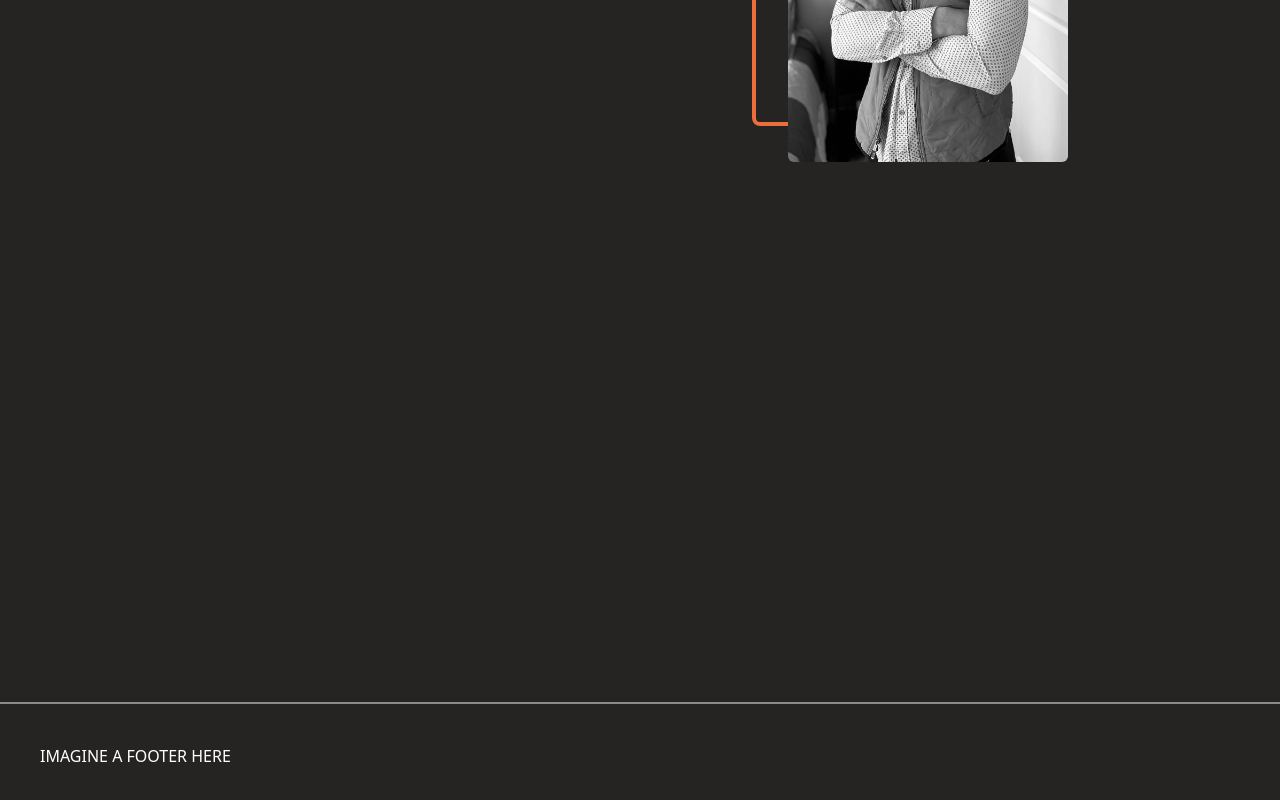
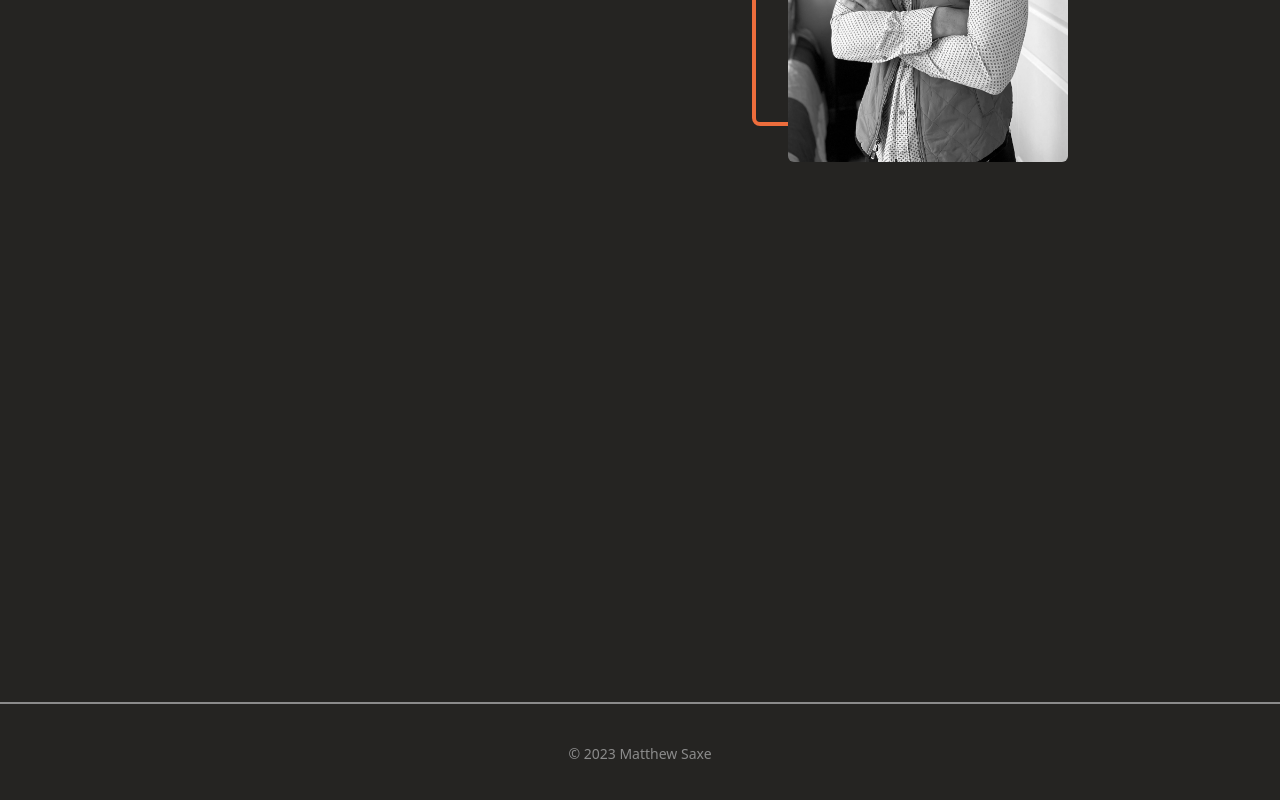
Before and after one commit to mattsaxe17/matthewsaxe.com-v3, a Next.js app: page / in a window 1280 px wide. Shown: the part 1459-2259 px from the top of the page. Built offline with nearby package versions, Linux system fonts and the light colour scheme.

Commit message:
Simplify footer

```diff
--- a/src/components/Footer.tsx
+++ b/src/components/Footer.tsx
@@ -1,11 +1,7 @@
-type FooterProps = {
-};
-
 export default function AppBar() {
-
     return (
-        <div className='w-screen bg-primary-bg dark:bg-dark-primary-bg h-48 border-t-2 border-t-secondary-text dark:border-t-dark-secondary-text p-10'>
-          IMAGINE A FOOTER HERE
+        <div className='w-screen bg-primary-bg dark:bg-dark-primary-bg border-t-2 border-t-secondary-text dark:border-t-dark-secondary-text text-secondary-text dark:text-dark-secondary-text p-10 flex justify-center'>
+            <p className='text-sm'>© {new Date().getFullYear()} Matthew Saxe</p>
         </div>
     );
 }
```
